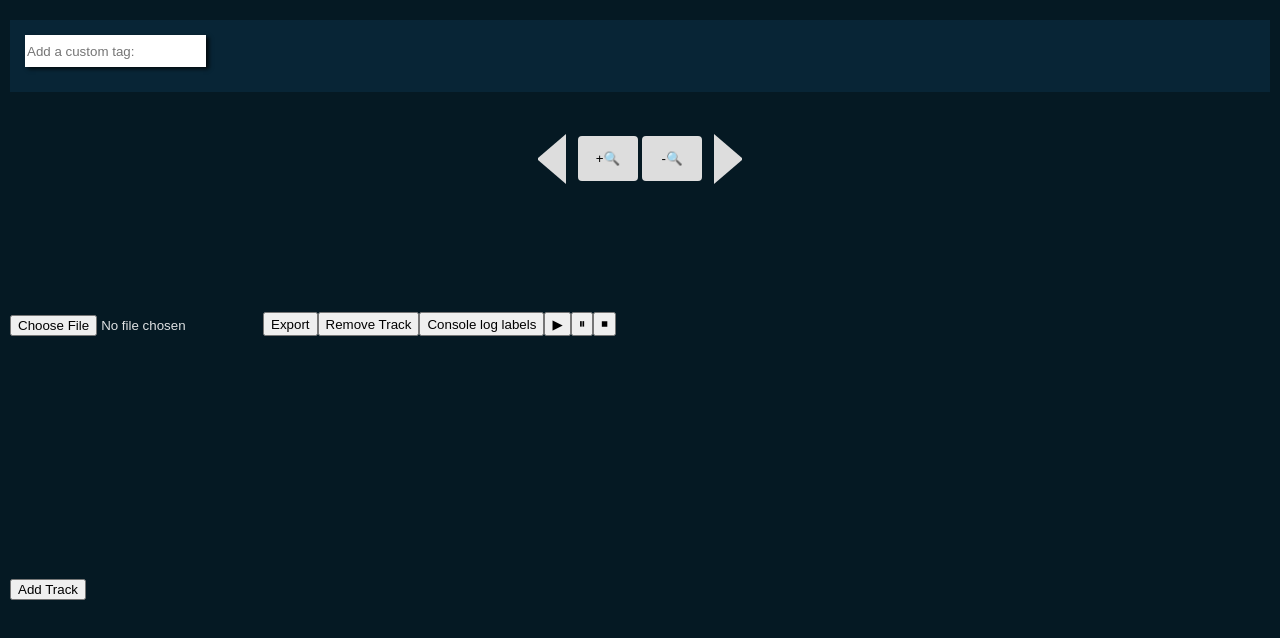
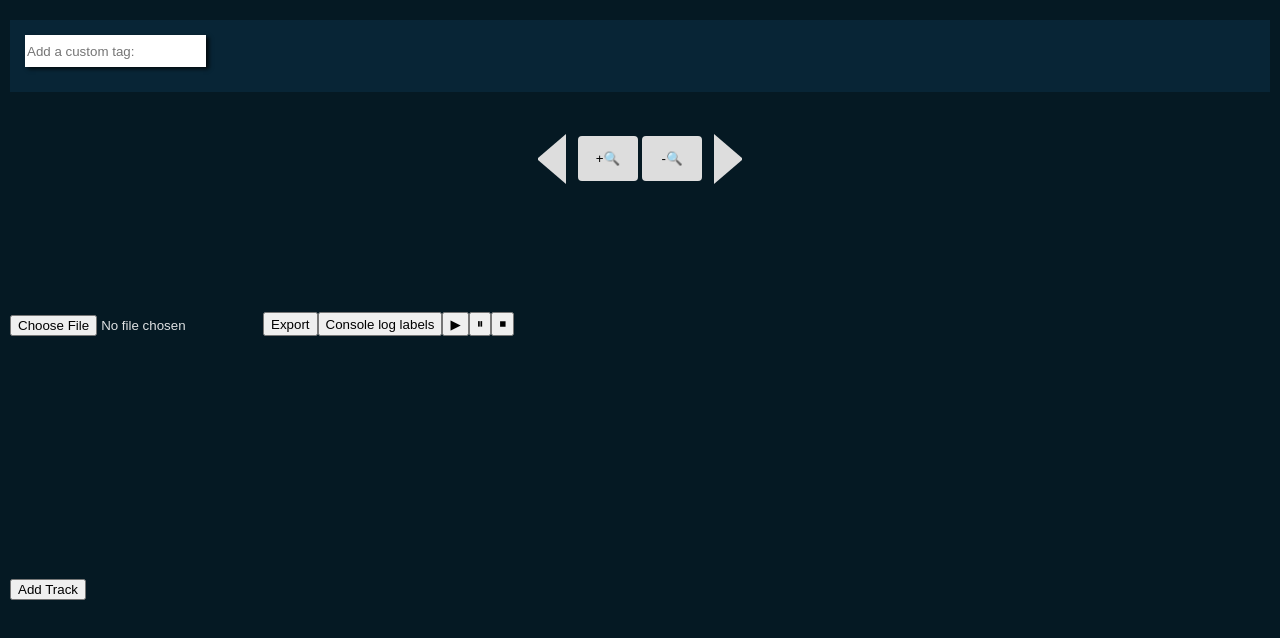
Before and after one commit to nccratliri-ml-wp/vocal-annotation-frontend, a React (Vite) app: page / in a window 1280 px wide. Shown: the top 638 px of the page. Built offline with nearby package versions, Linux system fonts and the light colour scheme.

Commit message:
disabled remove button for the first track

```diff
--- a/src/ScalableSpec.jsx
+++ b/src/ScalableSpec.jsx
@@ -1007,11 +1007,13 @@ function ScalableSpec(
                     audioFileName={'Example Audio File Name'}
                     labels={labels}
                 />
-                <button
-                    onClick={handleRemoveTrack}
-                >
-                    Remove Track
-                </button>
+                {id !== 'track_1' &&
+                    <button
+                        onClick={handleRemoveTrack}
+                    >
+                        Remove Track
+                    </button>
+                }
                 <button
                     onClick={() => console.log(labels)}
                 >
```
